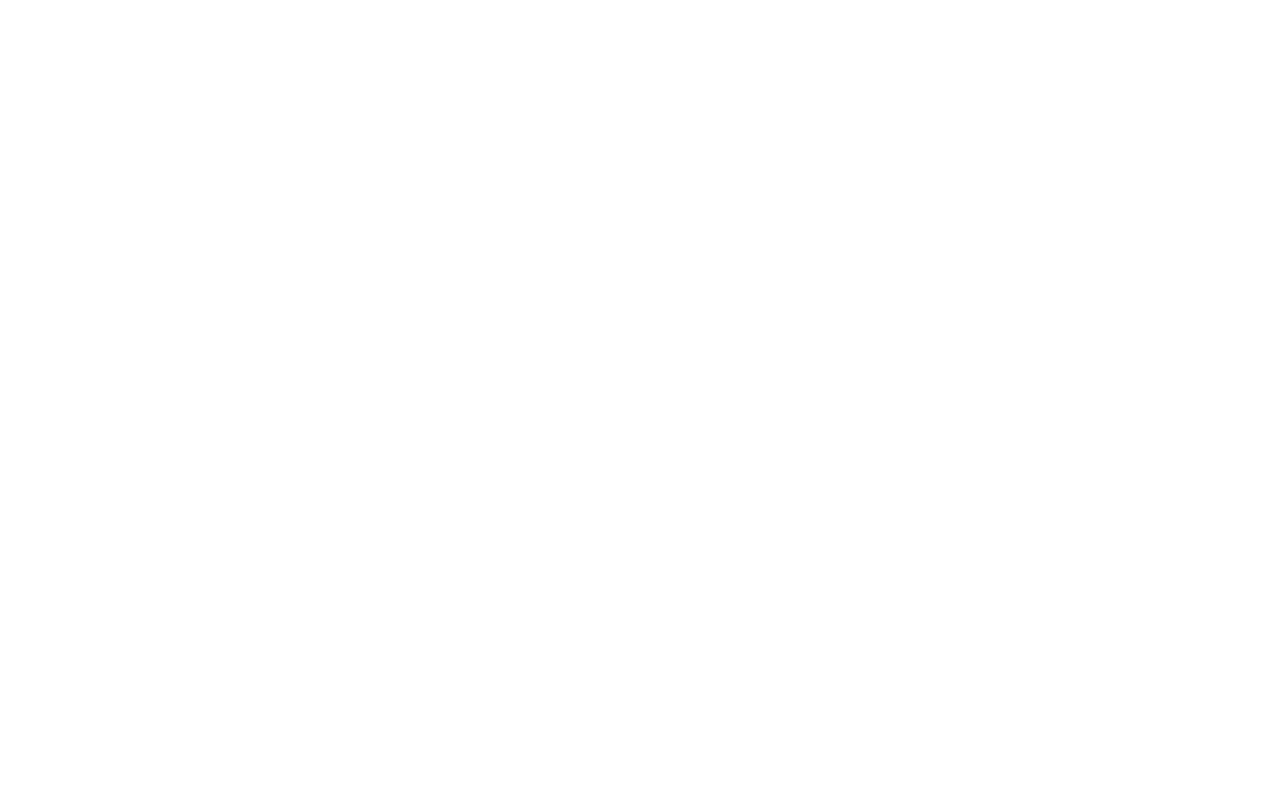
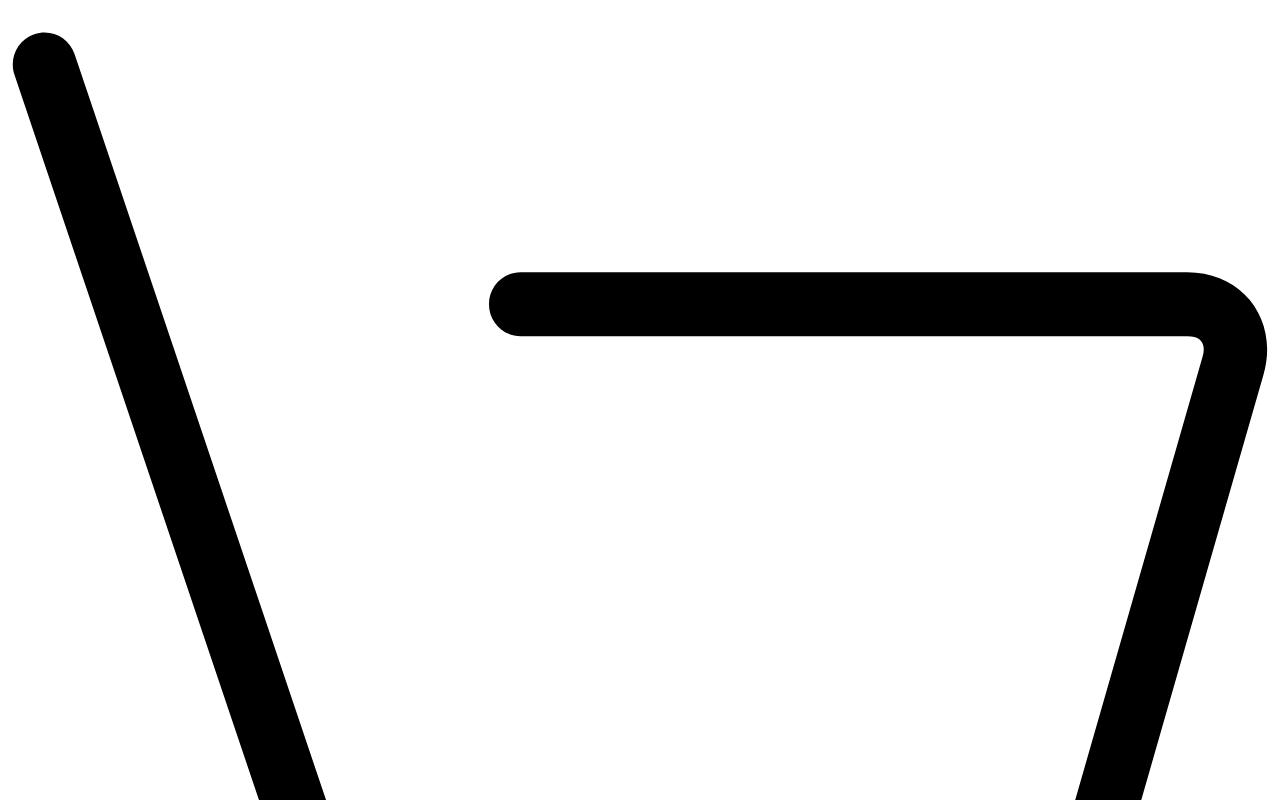
Before and after one commit to mahendarsingh1/swiggy_react, a React (Create React App) app: page / in a window 1280 px wide. Shown: the top 800 px of the page. Built offline with nearby package versions, Linux system fonts and the light colour scheme.

Commit message:
app added

```diff
--- a/src/App.js
+++ b/src/App.js
@@ -1,6 +1,9 @@
+import img from './assests/images/cart.svg'
+
 function App() {
   return (
     <>
+      <img src={img} />
     </>
   );
 }
```
